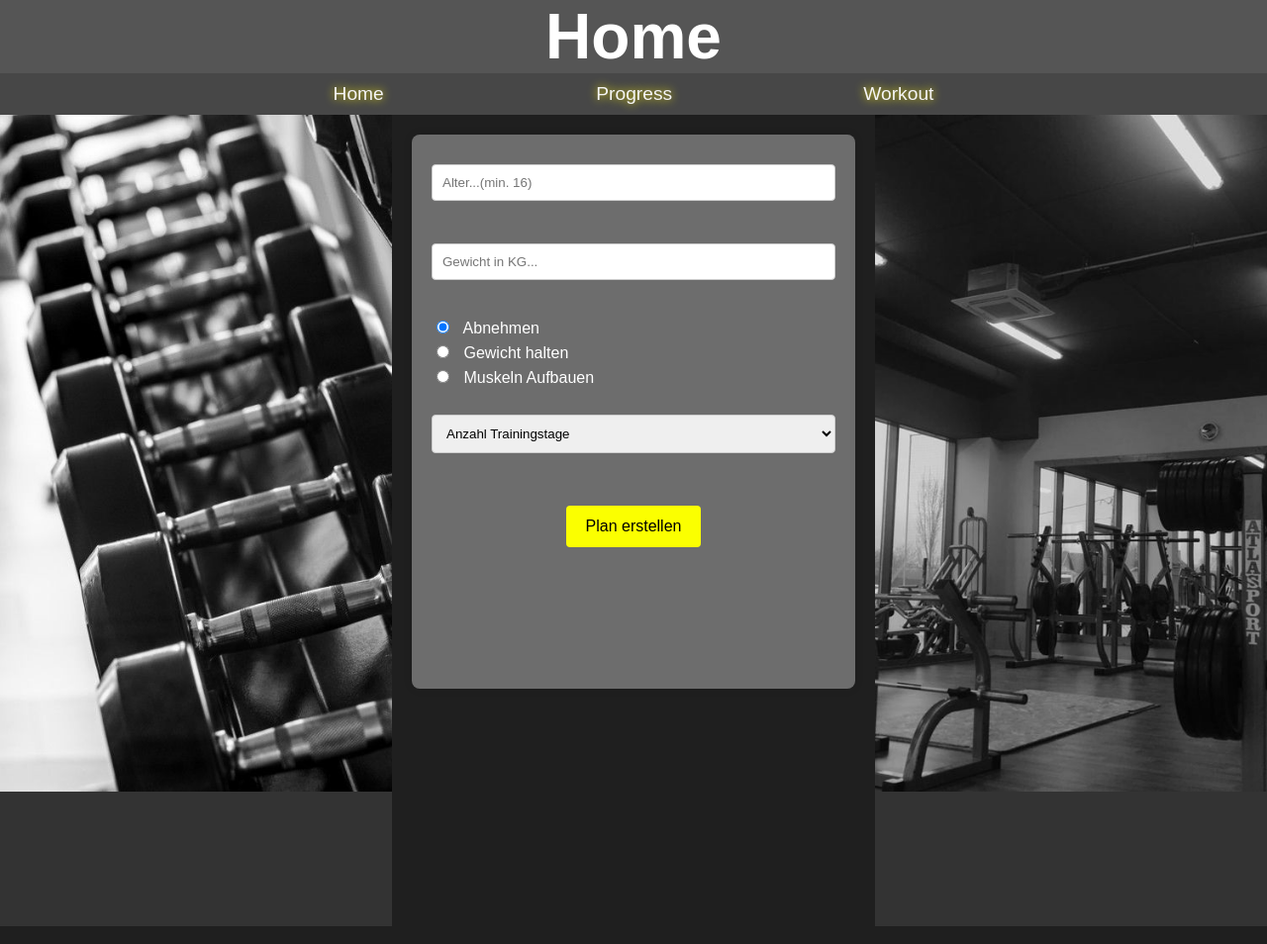
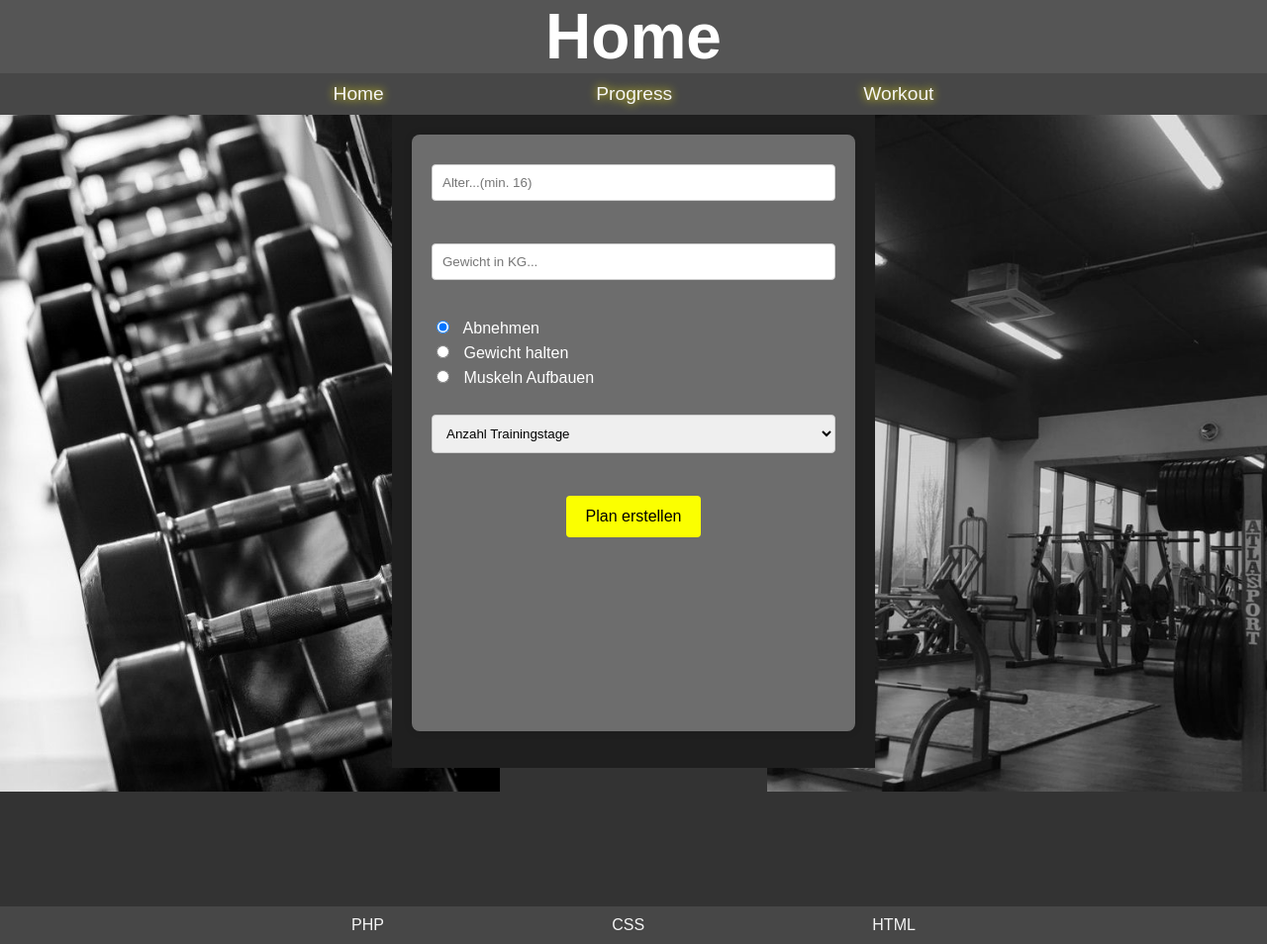
Before and after one commit to strancoox/onlyyou, a PHP site: page /onlyyou/ in a window 1280 px wide. Shown: the whole page at 99% size. Run offline with PHP 8.4, Linux system fonts and the light colour scheme.

Commit message:
`Added footer styles and layout, updated home view to include error handling and submit button`

```diff
--- a/css/styles.css
+++ b/css/styles.css
@@ -57,6 +57,35 @@ nav a:hover {
     transition: color 0.3s ease, transform 0.3s ease;
 }
 
+/* Footer */
+footer {
+    display: flex;
+    justify-content: center;
+    margin-bottom: 0px;
+    background-color: rgb(71, 71, 71);
+    position: relative;
+    z-index: 10;
+    font-family: "Sora", sans-serif;
+}
+
+footer ul {
+    list-style-type: none;
+    padding: 0;
+    margin: 0;
+    display: flex;
+    justify-content: space-around;
+    width: 100%;
+    max-width: 800px;
+}
+
+footer li {
+    text-decoration: none;
+    color: #f5f5f5;
+    padding: 10px 15px;
+    display: flex;
+    align-items: center;
+}
+
 /* Homepage */
 .home-layout {
     width: 100%;
@@ -71,7 +100,7 @@ nav a:hover {
 .data-container {
     display: flex;
     width: 35%;
-    height: 100%;
+    height:80%;
     margin-top: 0px;
     margin-bottom: 10px;
     padding: 20px;
@@ -86,7 +115,7 @@ nav a:hover {
     border-radius: 8px;
     width: 100%;
     max-width: 600px;
-    height: 65%;
+    height: 88%;
 }
 
 label {
@@ -117,7 +146,7 @@ input[type="radio"] {
 .button-container {
     display: flex;
     justify-content: center;
-    margin-top: 20px;
+    margin-top: 10px;
 }
 
 button {
@@ -159,3 +188,12 @@ img.right-picture {
     object-fit: cover;
     z-index: -1;
 }
+
+.error-container {
+    border: 2px solid yellow;
+    border-radius: 5px;
+    color: white;
+    background-color: rgb(71, 71, 71);
+}
+
+/* Workout */
--- a/views/home_view.php
+++ b/views/home_view.php
@@ -46,11 +46,7 @@ require "models/home_model.php";
                     <option value="6">6</option>
                 </select>
                 <br><br>
-                <div class="button-container">
-                    <button type="submit">Plan erstellen</button>
-                </div>
-            </form>
-            <?php if(!empty($errors)) { ?>
+                <?php if(!empty($errors)) { ?>
             <div class="error-container">
                 <ul>
                     <?php foreach($errors as $error) { ?>
@@ -59,6 +55,13 @@ require "models/home_model.php";
                 </ul>
             </div>
             <?php } ?>
+                <div class="button-container">
+                    <button type="submit">Plan erstellen</button>
+                </div>
+            </form>
         </div>
     </div>
 </div>
+<?php
+require "views/templates/footer.php";
+?>
--- /dev/null
+++ b/views/templates/footer.php
@@ -0,0 +1,7 @@
+<footer>
+    <ul>
+        <li>PHP</li>
+        <li>CSS</li>
+        <li>HTML</li>
+    </ul>
+</footer>
```
